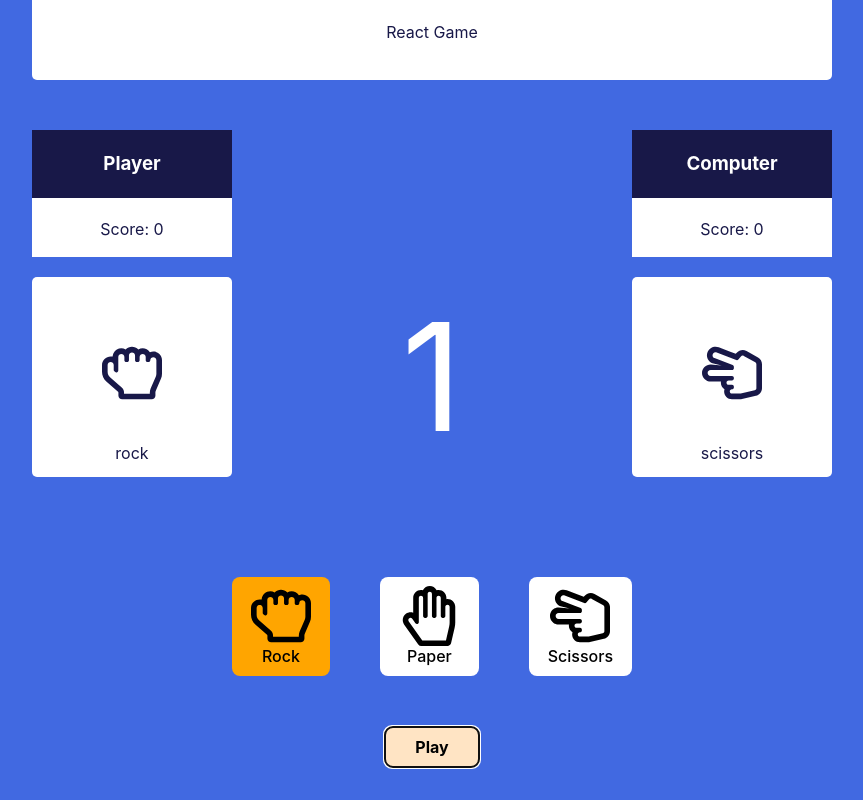
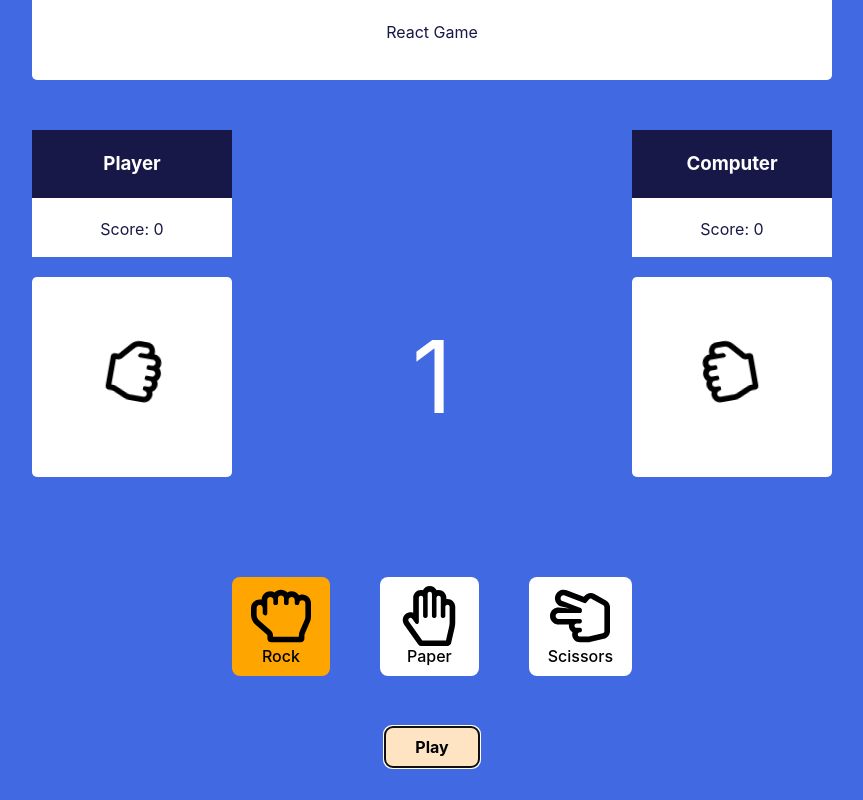
Before and after one commit to lblake/react-rock-paper-scissors, a React (Vite) app: page / in a window 1280 px wide. Both pictures are taken after a click on the button "Play". Shown: the part 157-957 px from the top of the page, without its empty margins (208-1071 px from the left). Built offline with nearby package versions, Linux system fonts and the light colour scheme.

Commit message:
added hand animation

```diff
--- a/src/App.jsx
+++ b/src/App.jsx
@@ -54,7 +54,7 @@ function App() {
   return (
     <div className={styles.container}>
       <div className={styles.titleCtn}>
-        <h1>ROCK, PAPER, SCISSORS</h1>
+        <h1>ROCK,PAPER,SCISSORS</h1>
         <p>React Game</p>
       </div>
       <div className={styles.scoreCtn}>
@@ -69,8 +69,9 @@ function App() {
       </div>
       <div className={styles.results}>
         <div className={styles.playerHand}>
-          <p id='rockIcon'>{options[playerHand].icon}</p>
-          <p>{options[playerHand].name}</p>
+        {runTimer && <div className={styles.playerShake}>{options[0].icon}</div>}
+          {/* <p id='rockIcon'>{options[playerHand].icon}</p>
+          <p>{options[playerHand].name}</p> */}
         </div>
 
         <div className={styles.midCol}>
@@ -80,8 +81,10 @@ function App() {
         </div>
 
         <div className={styles.computerHand}>
-          <p id='rockIcon'>{options[computerHand].icon}</p>
-          <p>{options[computerHand].name}</p>
+        {runTimer && <div className={styles.computerShake}>{options[0].icon}</div>}
+
+          {/* <p id='rockIcon'>{options[computerHand].icon}</p>
+          <p>{options[computerHand].name}</p> */}
         </div>
       </div>
       <div className={styles.choiceBtnCtn}>
--- a/src/App.module.css
+++ b/src/App.module.css
@@ -73,7 +73,7 @@
   color: black;
 }
 
-.playerBtn{
+.playerBtn {
   background-color: bisque;
   padding: 10px 30px;
   margin-top: 50px;
@@ -82,22 +82,53 @@
 }
 
 .bounce {
-  transition:all 0.2s ease-in-out;
-
+  transition: all 0.2s ease-in-out;
 }
 .bounce:hover {
   transform: translateY(-15px);
 }
 
-
 .activeChoice {
-  background-color:orange;
+  background-color: orange;
 }
 
 .timer {
   color: #fff;
-  font-size: 150px;
+  font-size: 100px;
 }
+
+.playerShake {
+  margin: 60px;
+  color: black;
+  animation: playerShakeAnimation 0.2s ease-in-out infinite;
+}
+
+.computerShake {
+  margin: 60px;
+  color: black;
+  animation: computerShakeAnimation 0.2s ease-in-out infinite;
+}
+
+@keyframes playerShakeAnimation {
+  0%,
+  100% {
+    transform: rotate(100deg);
+  }
+  50% {
+    transform: rotate(80deg);
+  }
+}
+
+@keyframes computerShakeAnimation {
+  0%,
+  100% {
+    transform: scaleY(-1) rotate(-80deg);
+  }
+  50% {
+    transform: scaleY(-1) rotate(-100deg);
+  }
+}
+
 h1,
 p {
   color: #181848;
```
